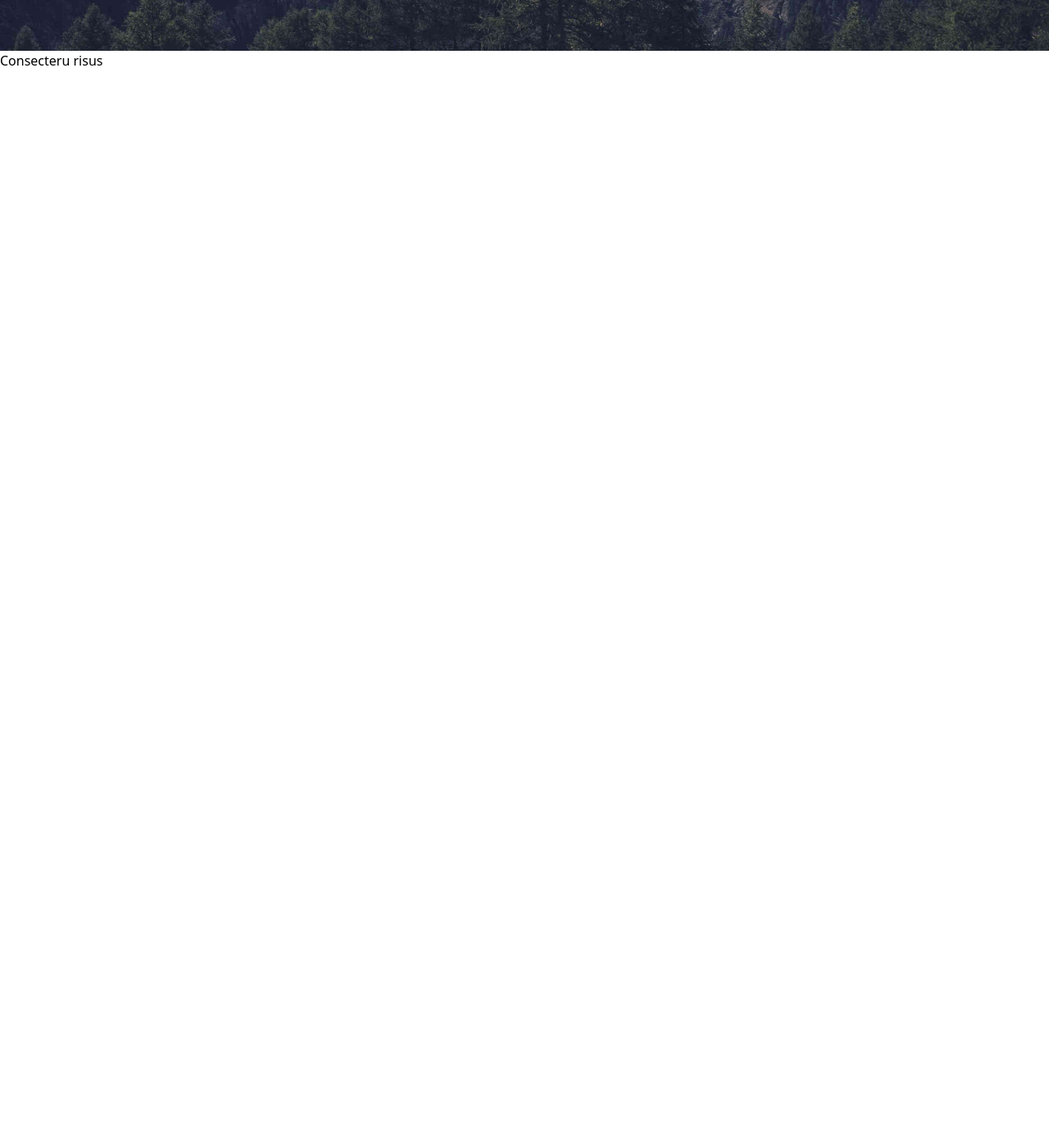
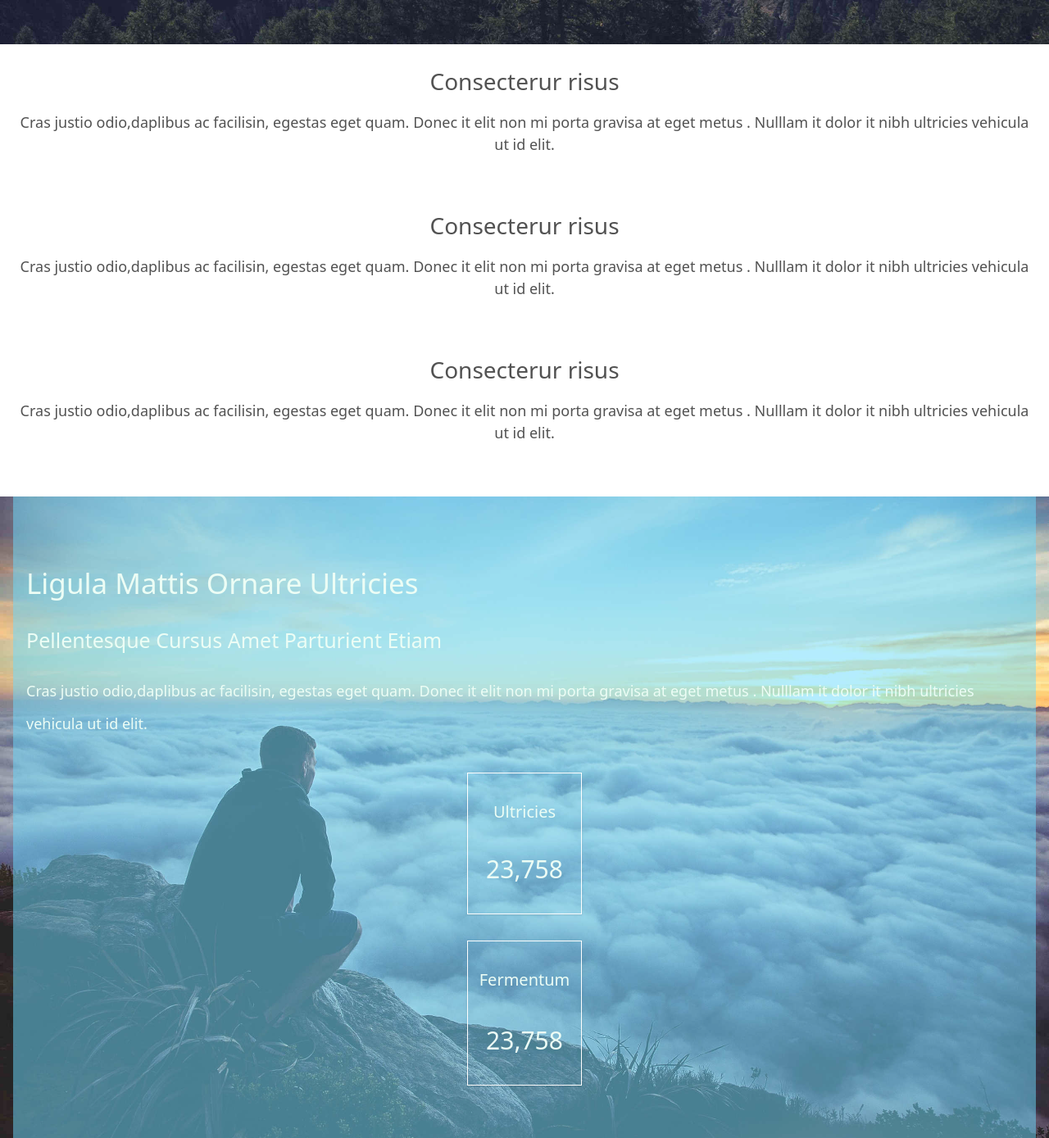
Before and after one commit to naimdevweb/tp-mountain, a website: page index.html in a window 1280 px wide. Shown: the part 720-2109 px from the top of the page at 82% size. Before the commit the page ends 806 px from the top, so only its background shows below. Drawn offline with Linux system fonts and the light colour scheme.

Commit message:
1ere et 2eme section presque fini

```diff
--- a/index.html
+++ b/index.html
@@ -9,13 +9,13 @@
 
 </head>
 <body>
-  <header class="bg-cover px-4" style="background-image: url('./images/bg_header.jpg'); background-repeat: no-repeat;">
+  <header class="bg-cover px-4" style="background-image: url('./images/bg_header.jpg'); ">
     <section class="flex flex-col justify-center p-5 text-white ">
 
-        <div class="flex justify-between items-center  gap-10 mb-10">
-            <div class="flex items-center">
+        <div class="flex justify-between items-center  gap-10 ">
+            <div class="flex items-center py-4">
                 <img class="w-[80%]" src="images/your_logo.png" alt="Logo"/>
-                <h4 class="text-[33px] font-thin text-black">LOGO</h4>
+                <h2 class="text-[33px] font-thin text-black">LOGO</h2>
             </div>
             <img src="./images/icon-menu.svg" alt="Menu" class="w-[65px] ">
         </div>
@@ -42,9 +42,71 @@
     </section>
 </header>
 
+<!--PREMIRE SECTION-->
 
     <main>
-     <h2>Consecteru risus</h2>
+        <section class="px-5">
+        <div class="text-center py-6">
+     <h2 class=" text-neutral-600 font-normal text-[28px]">Consecterur risus</h2>
+     <p class="py-4 text-neutral-600 text-[18px]">
+        Cras justio odio,daplibus ac facilisin,
+        egestas eget quam. Donec it elit non mi porta gravisa at eget metus . Nulllam it dolor it nibh
+        ultricies vehicula ut id elit.
+     </p>
+    </div>
+
+    <div class="text-center py-6">
+        <h2  class=" text-neutral-600 font-normal text-[28px]">Consecterur risus</h2>
+        <p class="py-4  text-neutral-600 text-[18px]">
+           Cras justio odio,daplibus ac facilisin,
+           egestas eget quam. Donec it elit non mi porta gravisa at eget metus . Nulllam it dolor it nibh
+           ultricies vehicula ut id elit.
+        </p>
+       </div>
+
+       <div class="text-center py-6">
+        <h2  class=" text-neutral-600 font-normal text-[28px]" >Consecterur risus</h2>
+        <p class="py-4  text-neutral-600 text-[18px]">
+           Cras justio odio,daplibus ac facilisin,
+           egestas eget quam. Donec it elit non mi porta gravisa at eget metus . Nulllam it dolor it nibh
+           ultricies vehicula ut id elit.
+        </p>
+       </div>
+    </section>
+
+    <!--2EME SECTION-->
+
+    <section class="bg-cover  my-6" style="background-image: url('./images/bg_nuage.jpg')">
+
+        <div class="bg-[rgba(109,219,255,0.5)] px-4 mx-4 pb-8  py-20">
+
+<h3 class="text-emerald-50 text-[35px] ">
+    Ligula Mattis Ornare Ultricies
+</h3>
+
+<h4 class="text-emerald-50 text-[25px] py-6  ">
+    Pellentesque Cursus Amet Parturient Etiam
+</h4>
+
+<p class="text-emerald-50 text-[18px] leading-[2.2] pb-5">
+    Cras justio odio,daplibus ac facilisin,
+           egestas eget quam. Donec it elit non mi porta gravisa at eget metus . Nulllam it dolor it nibh
+           ultricies vehicula ut id elit.
+</p>
+
+<div class=" border border-white bg-transparent text-emerald-50 text-center my-5 text-[20px] gap-5 p-8   shadow w-[140px] mx-auto flex flex-col items-center ">
+    <p class="mb-3">Ultricies</p>
+    <p class="text-[30px]">23,758</p>
+</div>
+
+
+<div class=" border border-white bg-transparent text-emerald-50 text-center my-8 text-[20px] gap-6 p-8 shadow w-[140px] mx-auto flex flex-col items-center">
+    <p class="mb-3">Fermentum</p>
+    <p class="text-[30px]">23,758</p>
+</div>
+
+</div>
+    </section>
     </main>
 
 </body>
```
Also changed, not shown: css/output.css.
